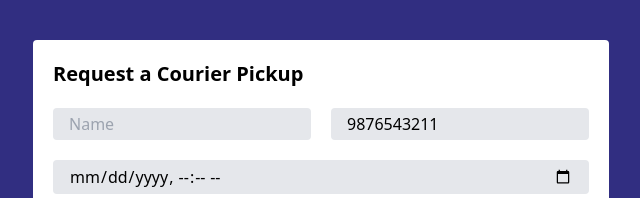
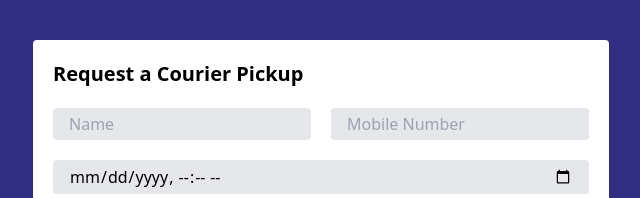
Before and after one commit to dineshdevelope/courier_request_app, a website built with Vite: page index.html in a window 1280 px wide. Shown: the top 198 px of the page, without its empty margins (319-959 px from the left). Built offline with nearby package versions, Linux system fonts and the light colour scheme; what just-validate would draw is missing.

Commit message:
fix: removing default value in number

```diff
--- a/index.html
+++ b/index.html
@@ -27,7 +27,7 @@
               class="form-input"
               placeholder="Mobile Number"
               required
-              value="9876543211"
+
             />
           </div>
           <div>
```
